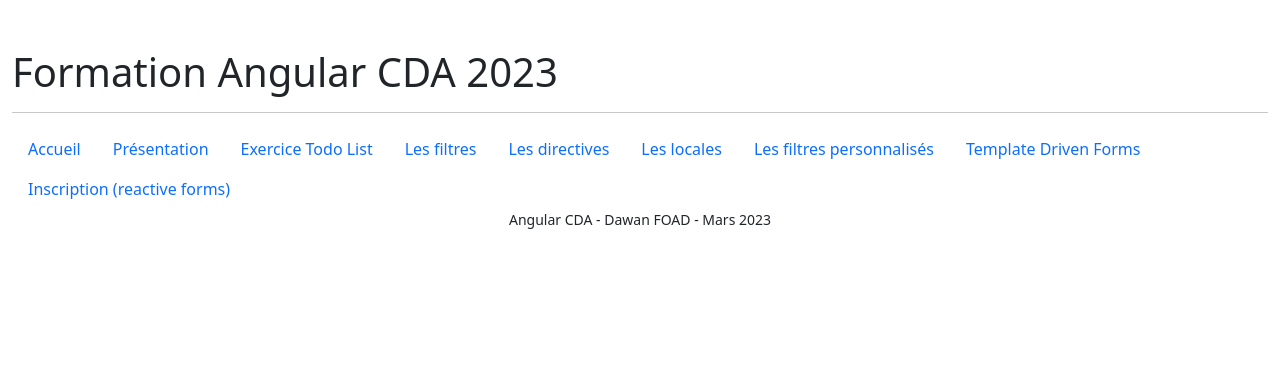
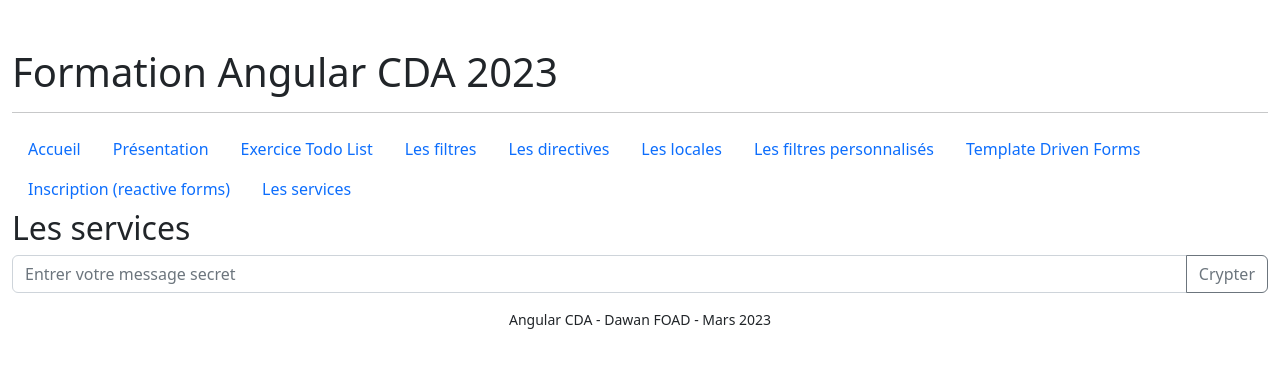
Before and after one commit to ToNnNo/AngularCDA2023W11, an Angular app: page /service in a window 1280 px wide. Before the commit this address led to /. Shown: the top 368 px of the page. Built offline with nearby package versions, Linux system fonts and the light colour scheme.

Commit message:
les services

```diff
--- a/src/app/app-routing.module.ts
+++ b/src/app/app-routing.module.ts
@@ -10,6 +10,7 @@
 import {CustomPipeComponent} from "./components/custom-pipe/custom-pipe.component";
 import {FormComponent} from "./components/form/form.component";
 import {SignupComponent} from "./components/signup/signup.component";
+import {ServiceComponent} from "./components/service/service.component";
 
 const routes: Routes = [
   { path: "", component: HomeComponent, title: "Accueil" },
@@ -27,6 +28,7 @@
   },
   { path: "form", component: FormComponent, title: "Template Driven Forms" },
   { path: "signup", component: SignupComponent, title: "Inscription" },
+  { path: "service", component: ServiceComponent, title: "Les services" },
 ];
 
 @NgModule({
--- a/src/app/app.component.html
+++ b/src/app/app.component.html
@@ -13,6 +13,7 @@
     <a class="nav-link" routerLink="/custom/pipe">Les filtres personnalisés</a>
     <a class="nav-link" routerLink="/form">Template Driven Forms</a>
     <a class="nav-link" routerLink="/signup">Inscription (reactive forms)</a>
+    <a class="nav-link" routerLink="/service">Les services</a>
   </nav>
   <main>
     <router-outlet></router-outlet>
--- a/src/app/app.module.ts
+++ b/src/app/app.module.ts
@@ -19,6 +19,7 @@
 import { SortPipe } from './pipes/sort.pipe';
 import { FormComponent } from './components/form/form.component';
 import { SignupComponent } from './components/signup/signup.component';
+import { ServiceComponent } from './components/service/service.component';
 
 @NgModule({
   declarations: [
@@ -32,7 +33,8 @@
     CustomPipeComponent,
     SortPipe,
     FormComponent,
-    SignupComponent
+    SignupComponent,
+    ServiceComponent
   ],
   imports: [
     BrowserModule,
--- /dev/null
+++ b/src/app/components/service/service.component.html
@@ -0,0 +1,11 @@
+<header>
+  <h2>Les services</h2>
+</header>
+
+<div class="input-group mb-3">
+  <input type="text" class="form-control" placeholder="Entrer votre message secret" [(ngModel)]="message"
+         (keyup.enter)="crypt()" />
+  <button class="btn btn-outline-secondary" (click)="crypt()">Crypter</button>
+</div>
+
+<p>{{ result }}</p>
--- /dev/null
+++ b/src/app/components/service/service.component.ts
@@ -0,0 +1,25 @@
+import { Component } from '@angular/core';
+import {CaesarCipherService} from "../../services/caesar-cipher.service";
+import {Title} from "@angular/platform-browser";
+
+@Component({
+  selector: 'app-service',
+  templateUrl: './service.component.html',
+  styleUrls: ['./service.component.css']
+})
+export class ServiceComponent {
+
+  message?: string; // string | undefined
+  result?: string;
+
+  constructor(private caesarCipher: CaesarCipherService, private title: Title) {}
+
+  public crypt(): void {
+    if(this.message != undefined) {
+      this.title.setTitle(this.message);
+      this.result = this.caesarCipher.encode(this.message);
+      this.message = undefined;
+    }
+  }
+
+}
--- /dev/null
+++ b/src/app/services/caesar-cipher.service.ts
@@ -0,0 +1,19 @@
+import { Injectable } from '@angular/core';
+
+@Injectable({
+  providedIn: 'root'
+})
+export class CaesarCipherService {
+
+  constructor() { }
+
+  public encode(chaine: string): string {
+    return (chaine + '').replace(/[a-zA-Z]/gi, (s) => {
+      return String.fromCharCode(s.charCodeAt(0) + (s.toLowerCase() < 'n' ? 13 : -13));
+    });
+  }
+
+  public decode(chaine: string): string {
+    return this.encode(chaine);
+  }
+}
```
Also changed, not shown: src/app/components/service/service.component.css (added), 2 other files (tests, documents, lock files or other folders).
